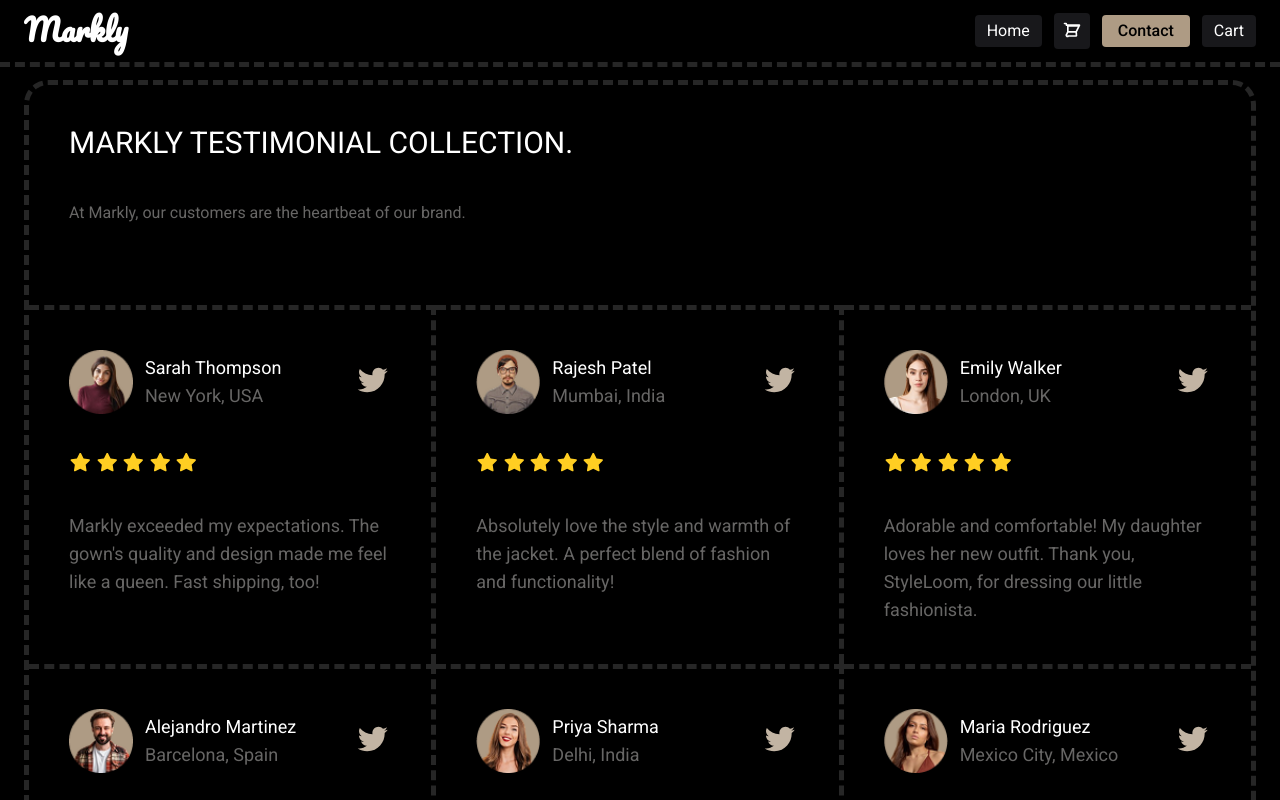
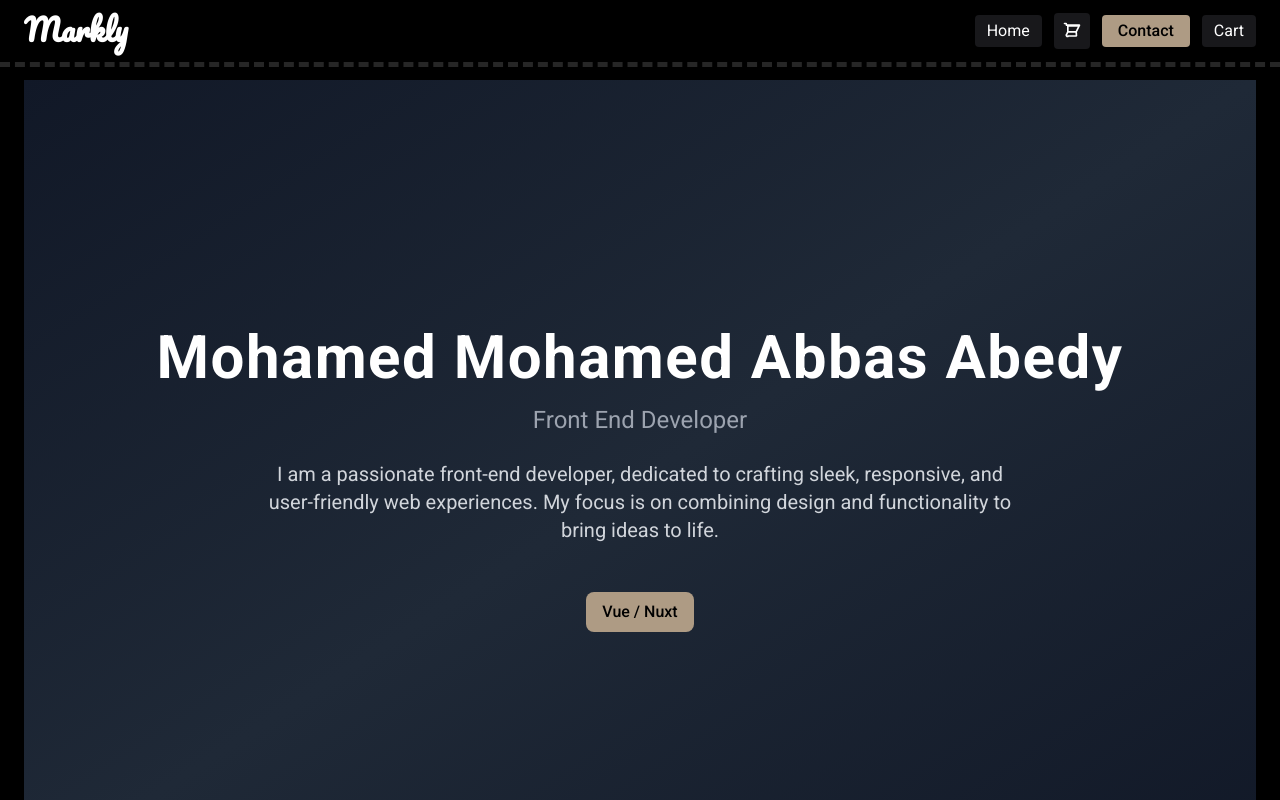
Before and after one commit to Medo971808/Markly, a Nuxt app: page /about-us in a window 1280 px wide. Shown: the top 800 px of the page. Built offline with nearby package versions, Linux system fonts and the light colour scheme.

Commit message:
Finish Project

```diff
--- a/app/components/Footer/End.vue
+++ b/app/components/Footer/End.vue
@@ -80,7 +80,9 @@
                 <section class="flex gap-6 text-[#676665] mt-5">
                     <ul class="flex space-x-4">
                         <li class="flex items-center hover:text-[#AE9B84] cursor-pointer">Why Us</li>
-                        <li class="flex items-center before:content-['•'] before:mx-2 before:text-[#AE9B84] hover:text-[#AE9B84] cursor-pointer">About Us</li>
+                        <li class="flex items-center before:content-['•'] before:mx-2 before:text-[#AE9B84] hover:text-[#AE9B84] cursor-pointer">
+                            <NuxtLink to="/about-us">About Us</NuxtLink>
+                        </li>
                         <li class="flex items-center before:content-['•'] before:mx-2 before:text-[#AE9B84] hover:text-[#AE9B84] cursor-pointer">Testimonials</li>
                         <li class="flex items-center before:content-['•'] before:mx-2 before:text-[#AE9B84] hover:text-[#AE9B84] cursor-pointer">FAQ's</li>
                     </ul>
--- /dev/null
+++ b/app/pages/about-us.vue
@@ -0,0 +1,38 @@
+<script setup lang="ts">
+import { NuxtImg } from '#components';
+
+useSeoMeta({
+    title: 'About Me - Markly',
+    description: 'Learn more about me, my journey, and my vision.',
+})
+
+const me = {
+    name: 'Mohamed Mohamed Abbas Abedy',
+    role: 'Front End Developer',
+    bio: 'I am a passionate front-end developer, dedicated to crafting sleek, responsive, and user-friendly web experiences. My focus is on combining design and functionality to bring ideas to life.',
+    image: '/images/aboutUs/medo.jpg',
+}
+</script>
+
+<template>
+    <section class="text-white px-6 pb-5 pt-20">
+        <section
+            class="relative w-full min-h-screen bg-gradient-to-br from-gray-900 via-gray-800 to-gray-900 text-white flex flex-col items-center justify-center px-6 lg:px-20">
+            <NuxtImg :src="me.image" :alt="me.name" class="w-48 h-48 md:w-64 md:h-64 rounded-full object-cover shadow-2xl mb-6 transition-transform duration-300 hover:scale-105" />
+            <h1 class="text-4xl md:text-6xl font-extrabold mb-4 tracking-wide text-center">{{ me.name }}</h1>
+            <p class="text-gray-400 text-xl md:text-2xl mb-6">{{ me.role }}</p>
+            <p class="text-gray-300 max-w-3xl text-center text-lg md:text-xl leading-relaxed">
+                {{ me.bio }}
+            </p>
+            <section class="mt-12 flex flex-wrap justify-center gap-4">
+                <span class="bg-[#AE9B84] text-black px-4 py-2 rounded-lg font-medium">Vue / Nuxt</span>
+            </section>
+        </section>
+    </section>
+</template>
+
+<style scoped>
+section {
+    scroll-margin-top: 80px;
+}
+</style>
```
Also changed, not shown: public/images/aboutUs/medo.jpg (added).
